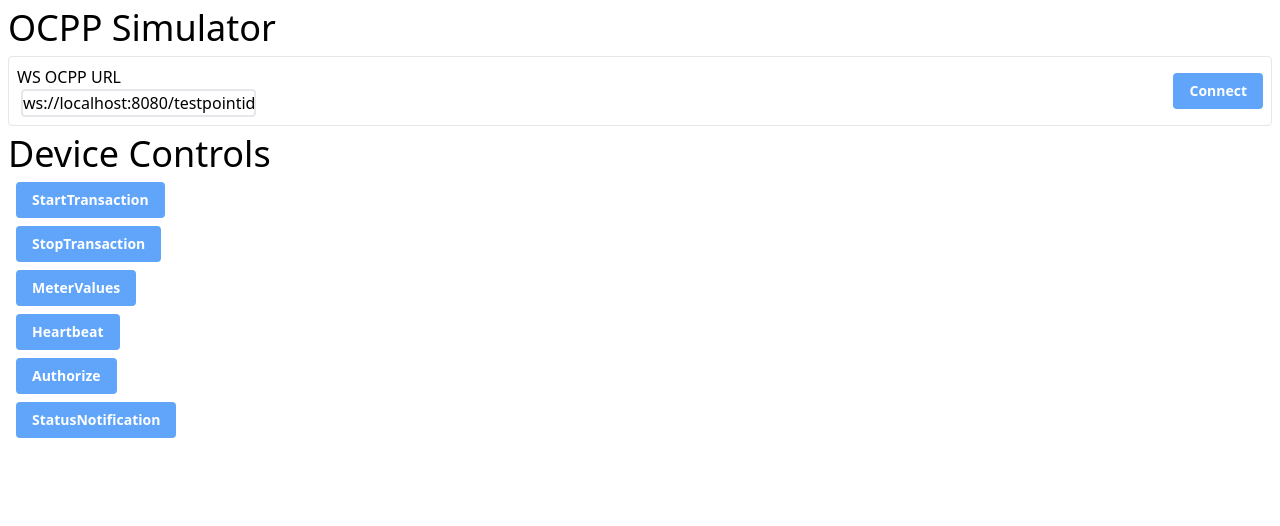
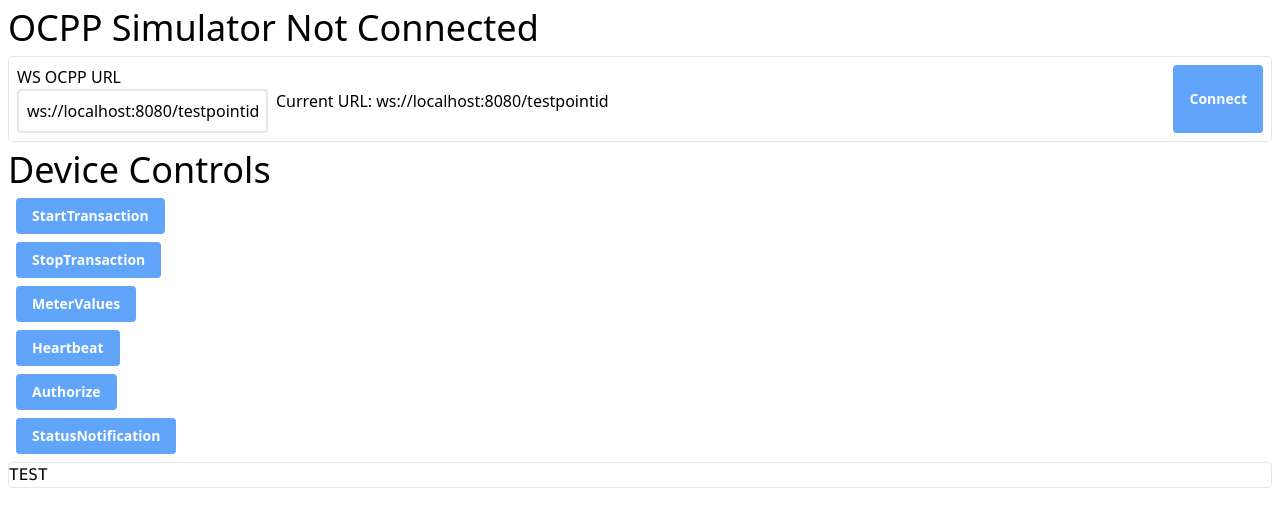
Before and after one commit to evupaustralia/ocpp-simulator, a React (Create React App) app: page / in a window 1280 px wide. Shown: the top 526 px of the page. Built offline with nearby package versions, Linux system fonts and the light colour scheme.

Commit message:
Add remotestart trans

```diff
--- a/src/App.js
+++ b/src/App.js
@@ -1,103 +1,112 @@
-import React, { useState, useEffect } from 'react';
-import { Formik, Form, Field } from 'formik';
-var W3CWebSocket = require('websocket').w3cwebsocket;
+import React, { useState, useEffect } from "react";
+
+import { DeviceInput } from "./UrlInput";
+import { Terminal } from "./CommandLine";
+
+var W3CWebSocket = require("websocket").w3cwebsocket;
 
 const commands = {
-    "BootNotification": [
+  BootNotification: [
     "2",
     new Date().getMilliseconds(),
     "BootNotification",
     {
-        "chargePointModel": "Virtual Test Device",
-        "chargePointSerialNumber": "testPointId",
-        "chargePointVendor": "Felix McCuaig",
-        "firmwareVersion": "v1.0",
-        "meterSerialNumber": "20200097",
-        "meterType": "Test Meter type"
-        }
+      chargePointModel: "Virtual Test Device",
+      chargePointSerialNumber: "testPointId",
+      chargePointVendor: "Felix McCuaig",
+      firmwareVersion: "v1.0",
+      meterSerialNumber: "20200097",
+      meterType: "Test Meter type",
+    },
   ],
-    "Heartbeat": [
-        "2",
-        new Date().getMilliseconds(),
-        "Heartbeat",
-        {}
-    ],
-    "StartTransaction": [
+  Heartbeat: ["2", new Date().getMilliseconds(), "Heartbeat", {}],
+  StartTransaction: [
     "2",
     new Date().getMilliseconds(),
     "StartTransaction",
     {
-            "connectorId": "1",
-            "idTag": "5tLBYXnPb4wCePZuUy3B",
-            "meterStart": 0,
+      connectorId: "1",
+      idTag: "5tLBYXnPb4wCePZuUy3B",
+      meterStart: 0,
       //"reservationId": "",
-            "timestamp": new Date().toISOString()
-        }
+      timestamp: new Date().toISOString(),
+    },
   ],
-    "StopTransaction": [
+  StopTransaction: [
     "2",
     new Date().getMilliseconds(),
     "StopTransaction",
     {
-            "idTag": "5tLBYXnPb4wCePZuUy3B",
-            "meterStop": 2000,
-            "timestamp": new Date().toISOString(),
-            "transactionId": "",
+      idTag: "5tLBYXnPb4wCePZuUy3B",
+      meterStop: 2000,
+      timestamp: new Date().toISOString(),
+      transactionId: "",
       //"reason": "",
       //"transactionData": ""
-        }
+    },
   ],
-    "Authorize": [
+  Authorize: [
     "2",
     new Date().getMilliseconds(),
     "Authorize",
     {
-            "idTag": "5tLBYXnPb4wCePZuUy3B",
-        }
+      idTag: "5tLBYXnPb4wCePZuUy3B",
+    },
   ],
-    "StatusNotification": {
-        "connectorId": "",
-        "errorCode": "",
-        "info": "",
-        "status": "",
-        "timestamp": "",
-        "vendorId": "",
-        "vendorErrorCode": ""
+  StatusNotification: {
+    connectorId: "",
+    errorCode: "",
+    info: "",
+    status: "",
+    timestamp: "",
+    vendorId: "",
+    vendorErrorCode: "",
   },
-    "MeterValues": {
-        "connectorId": "",
-        "transactionId": "",
-        "meterValue": ""
-    }
-}
+  MeterValues: {
+    connectorId: "",
+    transactionId: "",
+    meterValue: "",
+  },
+};
 
-function App() {
-    const [wsURL, setWSUrl] = useState("");
+const App = () => {
+  const [connectionStatus, updateConnectionStatus] = useState(false);
   const [transactionId, setTransactionId] = useState(undefined);
   const [client, setClient] = useState(undefined);
+  const [terminal, updateTerminal] = useState(["TEST"]);
 
-    useEffect(() => {
-        if(wsURL) {
-            var client = W3CWebSocket(wsURL);
+  return (
+    <div className="m-2">
+      <h1 className="text-4xl">
+        OCPP Simulator{" "}
+        {connectionStatus === true ? "Connected" : "Not Connected"}
+      </h1>
+      <DeviceInput
+        onSubmit={(url) => {
+          var client = W3CWebSocket(url);
 
           setClient(client);
 
-            client.onerror = function() {
-              console.log('Connection Error');
+          client.onerror = () => {
+            console.log("Connection Error");
           };
 
-            client.onopen = function() {
-                console.log('WebSocket Client Connected');
+          client.onopen = () => {
+            updateConnectionStatus(true);
+            console.log("WebSocket Client Connected");
             var payload = JSON.stringify(commands["BootNotification"]);
-                client.send(payload)
+            client.send(payload);
           };
 
-            client.onclose = function() {
-                console.log('echo-protocol Client Closed');
+          client.onclose = () => {
+            updateConnectionStatus(false);
+            console.log("echo-protocol Client Closed");
           };
 
-            client.onmessage = function(e) {
+          client.onmessage = (e) => {
             var message = e.data;
+            updateTerminal(terminal.concat(message.toString()));
+            console.log(e.data);
 
             try {
               var [messageTypeId, uniqueId, payload] = JSON.parse(message);
@@ -106,94 +115,82 @@ function App() {
               return;
             }
 
-                if(payload.transactionId) {
+            if (messageTypeId === 2) {
+              //Command from server
+              try {
+                var [messageTypeId, uniqueId, action, payload] =
+                  JSON.parse(message);
+
+                switch (action) {
+                  case "RemoteStartTransaction": {
+                    client.send(
+                      JSON.stringify([3, uniqueId, { status: "Accepted" }])
+                    );
+                    var idTag = payload.idTag;
+                    commands["StartTransaction"][3].idTag = idTag;
+                    client.send(JSON.stringify(commands["StartTransaction"]));
+                    break;
+                  }
+                  case "RemoteStopTransaction": {
+                    client.send(
+                      JSON.stringify([3, uniqueId, { status: "Accepted" }])
+                    );
+                    client.send(JSON.stringify(commands["StopTransaction"]));
+                    break;
+                  }
+                }
+              } catch (err) {
+                console.log(`Error parsing command from server: ${err}`);
+              }
+            } else {
+            }
+
+            if (payload.transactionId) {
               setTransactionId(payload.transactionId);
             }
-
-                console.log(message);
           };
-          }
-    }, [wsURL]);
-
-    return (
-    <div className="m-2">
-        <h1 className="text-4xl">OCPP Simulator</h1>
-        <DeviceInput onSubmit={(url)=>setWSUrl(url)}/>
+        }}
+      />
       <DeviceControls
         heartbeat={() => {
-                client.send(JSON.stringify(commands["Heartbeat"]))
+          client.send(JSON.stringify(commands["Heartbeat"]));
         }}
-
         startTransaction={() => {
-                client.send(JSON.stringify(commands["StartTransaction"]))
+          client.send(JSON.stringify(commands["StartTransaction"]));
         }}
-
         stopTransaction={() => {
           commands["StopTransaction"][3].transactionId = transactionId;
+          commands["StopTransaction"][3].timestamp = new Date().toISOString();
           console.log(transactionId);
-                client.send(JSON.stringify(commands["StopTransaction"]))
+          client.send(JSON.stringify(commands["StopTransaction"]));
         }}
-
         authorize={() => {
           commands["Authorize"][3].idTag = "TESTCARD";
-                client.send(JSON.stringify(commands["Authorize"]))
+          client.send(JSON.stringify(commands["Authorize"]));
         }}
       />
+      <Terminal lines={terminal.join(`\n`)} />
     </div>
   );
-}
+};
 
-function DeviceControls({ stopTransaction, startTransaction, meterValues, heartbeat, authorize, statusNotification}) {
+function DeviceControls({
+  stopTransaction,
+  startTransaction,
+  meterValues,
+  heartbeat,
+  authorize,
+  statusNotification,
+}) {
   return (
     <div className="mt-2">
       <h1 className="text-4xl">Device Controls</h1>
-            <DeviceControl name='StartTransaction' onClick={startTransaction} />
-            <DeviceControl name='StopTransaction' onClick={stopTransaction} />
-            <DeviceControl name='MeterValues' onClick={meterValues} />
-            <DeviceControl name='Heartbeat' onClick={heartbeat} />
-            <DeviceControl name='Authorize' onClick={authorize} />
-            <DeviceControl name='StatusNotification' onClick={statusNotification} />
-        </div>
-    );
-}
-
-function DeviceInput({ onSubmit }) {
-    return (
-        <div className="border rounded mt-2">
-            <Formik
-                initialValues={{
-                    ws: "ws://localhost:8080/testpointid"
-                }}
-                onSubmit={fields => {
-                    var wsUrl = fields.ws;
-                    var websocket = /^(wss?:\/\/).*$/.test(wsUrl);
-
-                    if(!websocket) {
-                        alert("Please input a valid WEBSOCKET URL");
-                        return;
-                    }
-
-                    onSubmit(wsUrl);
-                }}
-            >
-                <Form>
-                    <div className="flex">
-                        <div className="m-2">
-                            <h1>WS OCPP URL</h1>
-                            <Field type="text" name="ws" className="border-2 rounded ml-1 width-1/2" />
-                        </div>
-                        <div className="ml-auto m-2 mt-4">
-                            <button
-                                className="bg-blue-400 text-white text-sm font-bold py-2 px-4 rounded"
-                                name="submit"
-                                type="submit"
-                            >
-                                Connect
-                            </button>
-                        </div>
-                    </div>
-                </Form>
-            </Formik>
+      <DeviceControl name="StartTransaction" onClick={startTransaction} />
+      <DeviceControl name="StopTransaction" onClick={stopTransaction} />
+      <DeviceControl name="MeterValues" onClick={meterValues} />
+      <DeviceControl name="Heartbeat" onClick={heartbeat} />
+      <DeviceControl name="Authorize" onClick={authorize} />
+      <DeviceControl name="StatusNotification" onClick={statusNotification} />
     </div>
   );
 }
@@ -201,9 +198,14 @@ function DeviceInput({ onSubmit }) {
 const DeviceControl = ({ name, onClick }) => {
   return (
     <div className="m-2 flex">
-            <button onClick={onClick} className="bg-blue-400 text-white text-sm font-bold py-2 px-4 rounded">{ name }</button>
+      <button
+        onClick={onClick}
+        className="bg-blue-400 text-white text-sm font-bold py-2 px-4 rounded"
+      >
+        {name}
+      </button>
     </div>
   );
-}
+};
 
 export default App;
--- /dev/null
+++ b/src/CommandLine.js
@@ -0,0 +1,7 @@
+export const Terminal = ({ lines }) => {
+  return (
+    <div className="border rounded bg-gray">
+      <pre>{lines}</pre>
+    </div>
+  );
+};
--- /dev/null
+++ b/src/UrlInput.js
@@ -0,0 +1,39 @@
+import { useState } from "react";
+
+const DEFAULT_URL = "ws://localhost:8080/testpointid";
+
+export const DeviceInput = ({ onSubmit }) => {
+  const [currentUrl, setUrl] = useState(DEFAULT_URL);
+
+  return (
+    <div className="border rounded mt-2 flex">
+      <div className="m-2">
+        <h1>WS OCPP URL</h1>
+        <div className="flex flex-row">
+          <input
+            className="border-2 rounded p-2 border-solid"
+            defaultValue={DEFAULT_URL}
+            onChange={(e) => setUrl(e.target.value)}
+          />
+          <h1 className="ml-2">Current URL: {currentUrl}</h1>
+        </div>
+      </div>
+
+      <button
+        className="ml-auto bg-blue-400 text-white text-sm font-bold py-2 px-4 rounded m-2"
+        onClick={() => {
+          var wsUrl = currentUrl;
+          var websocket = /^(wss?:\/\/).*$/.test(wsUrl);
+
+          if (!websocket) {
+            alert("Please input a valid WEBSOCKET URL");
+            return;
+          }
+          onSubmit(wsUrl);
+        }}
+      >
+        Connect
+      </button>
+    </div>
+  );
+};
```
Also changed, not shown: 2 other files (tests, documents, lock files or other folders). Lines whose indentation alone changed are shown as unchanged.
